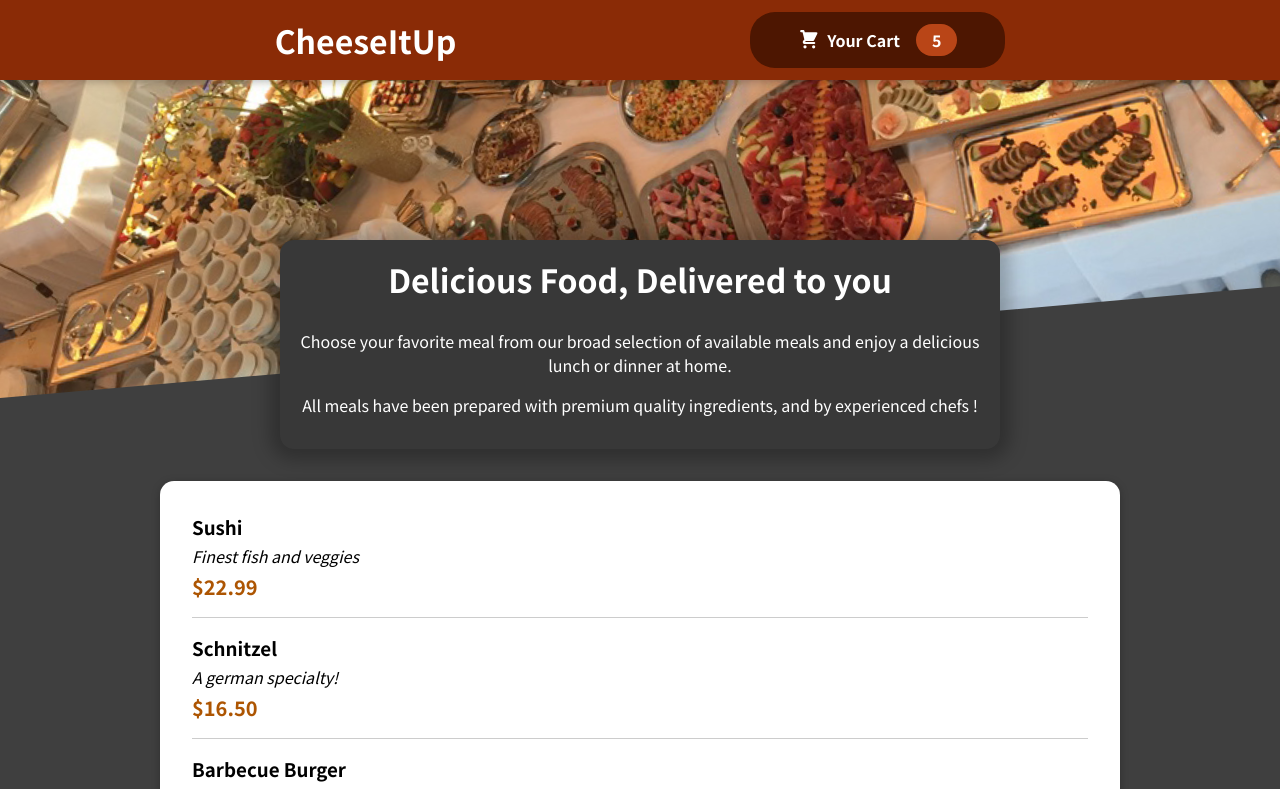
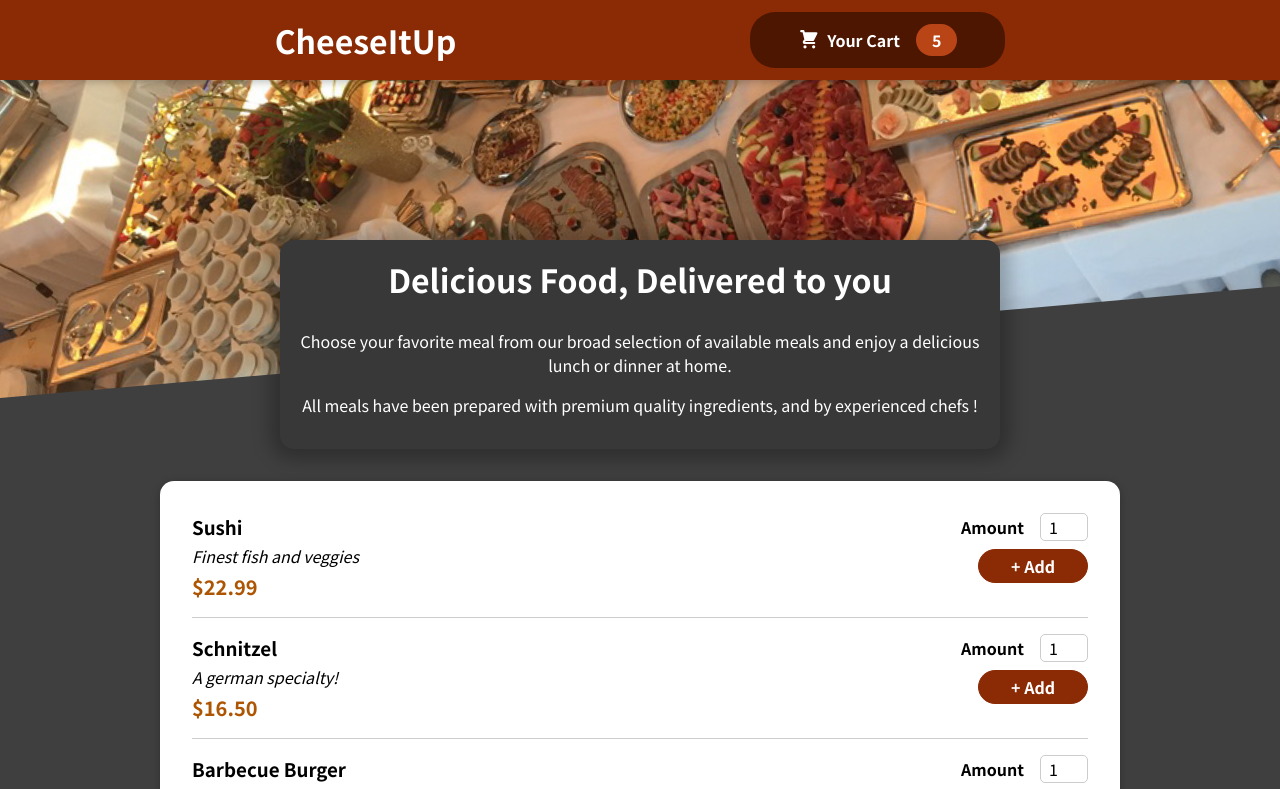
Before and after one commit to Arsalan-Khalid1/FoodOrder, a React (Create React App) app: page / in a window 1280 px wide. Shown: the top 789 px of the page. Built offline with nearby package versions, Linux system fonts and the light colour scheme; the HTML template or start-up script is replaced by a standard one.

Commit message:
form for adding meal into cart

```diff
--- a/src/components/Meals/AvailableMeals.js
+++ b/src/components/Meals/AvailableMeals.js
@@ -31,7 +31,7 @@
 
 const AvailableMeals = () => {
 
-    const mealsList = DUMMY_MEALS.map(meal => <MealsItem key={meal.id} name={meal.name} description={meal.description} price={meal.price}/>);
+    const mealsList = DUMMY_MEALS.map(meal => <MealsItem key={meal.id} id ={meal.id} name={meal.name} description={meal.description} price={meal.price}/>);
 
     return (
         <section className="meals">
--- a/src/components/Meals/MealsItem.js
+++ b/src/components/Meals/MealsItem.js
@@ -1,4 +1,5 @@
 import './MealsItem.css';
+import MealsItemForm from './MealsItemForm';
 
 const MealsItem = props => {
 
@@ -12,7 +13,7 @@
                 <div className="price">{price}</div>
             </div>
             <div>
-
+                <MealsItemForm/>
             </div>
         </li>
     );
--- /dev/null
+++ b/src/components/Meals/MealsItemForm.css
@@ -0,0 +1,20 @@
+.form {
+  text-align: right;
+}
+
+.form button {
+  font: inherit;
+  cursor: pointer;
+  background-color: #8a2b06;
+  border: 1px solid #8a2b06;
+  color: white;
+  padding: 0.25rem 2rem;
+  border-radius: 20px;
+  font-weight: bold;
+}
+
+.form button:hover,
+.form button:active {
+  background-color: #641e03;
+  border-color: #641e03;
+}
--- /dev/null
+++ b/src/components/Meals/MealsItemForm.js
@@ -0,0 +1,25 @@
+import Input from '../UI/Input';
+import './MealsItemForm.css';
+
+
+const MealsItemForm = props => {
+    return (
+        <form className="form">
+            <Input label="Amount"
+              input={
+                  {
+                      id: "amount_" + props.id,
+                      type: "number",
+                      min: "1",
+                      max: "5",
+                      step: "1",
+                      defaultValue: "1"
+                  }
+              }
+            />
+            <button>+ Add</button>
+        </form>
+    );
+};
+
+export default MealsItemForm;
--- /dev/null
+++ b/src/components/UI/Input.css
@@ -0,0 +1,18 @@
+.input {
+  display: flex;
+  align-items: center;
+  margin-bottom: 0.5rem;
+}
+
+.input label {
+  font-weight: bold;
+  margin-right: 1rem;
+}
+
+.input input {
+  width: 3rem;
+  border-radius: 5px;
+  border: 1px solid #ccc;
+  font: inherit;
+  padding-left: 0.5rem;
+}
--- /dev/null
+++ b/src/components/UI/Input.js
@@ -0,0 +1,12 @@
+import './Input.css';
+
+const Input = props => {
+    return (
+        <div className="input">
+            <label htmlFor={props.input.id}>{props.label}</label>
+            <input {...props.input} />
+        </div>
+    );
+};
+
+export default Input;
```
